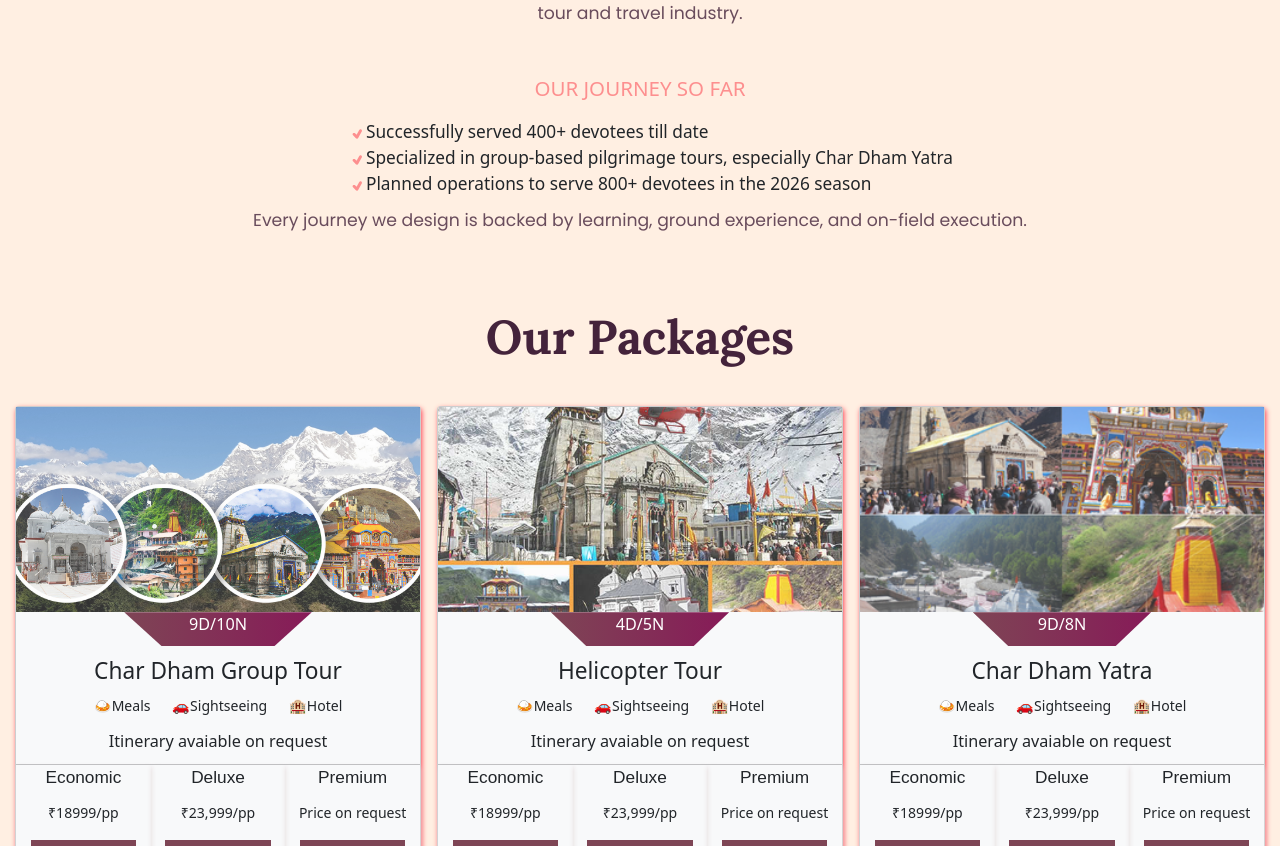
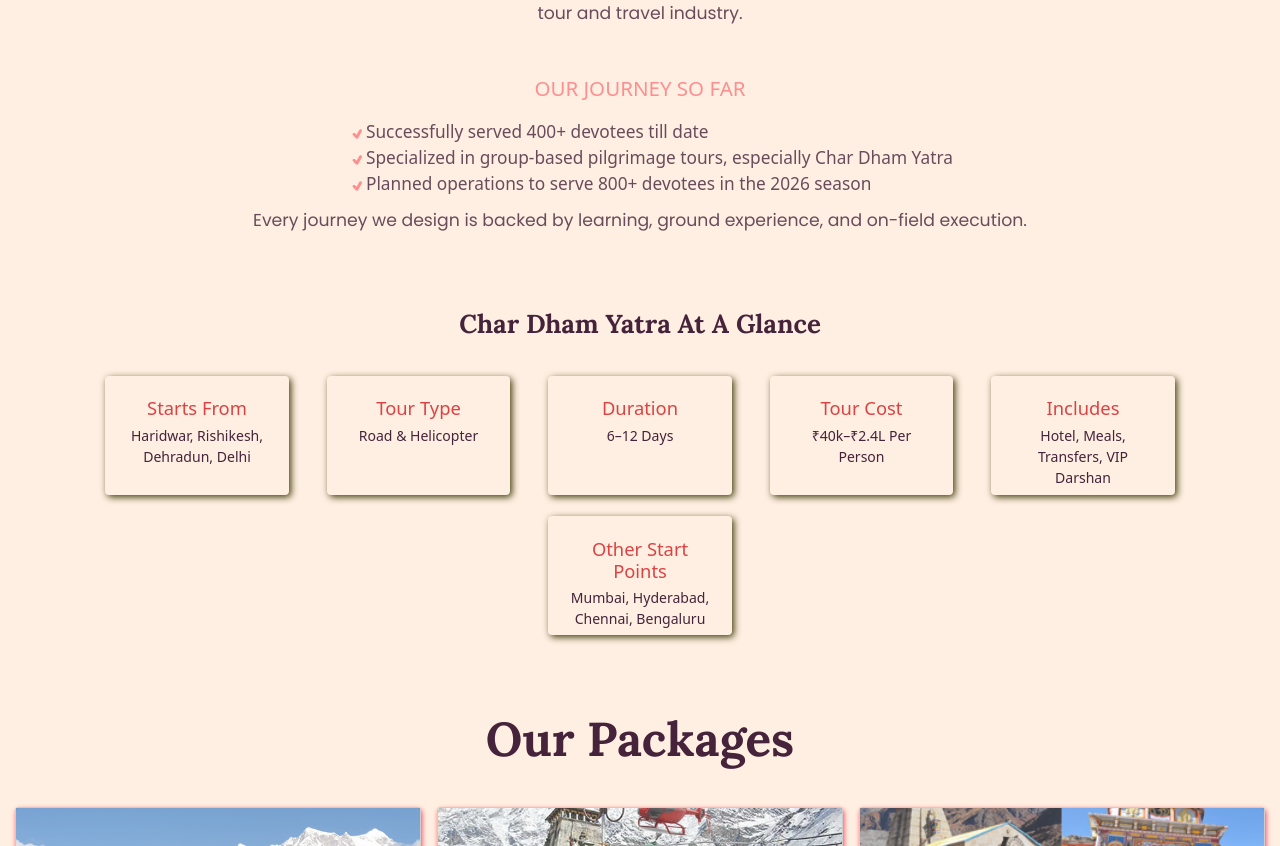
Before and after one commit to Sarita595k/Char_Dham_Frontend, a React (Vite) app: page / in a window 1280 px wide. Shown: the part 768-1614 px from the top of the page. Built offline with nearby package versions, Linux system fonts and the light colour scheme.

Commit message:
yatra at a glance completed

```diff
--- /dev/null
+++ b/src/Components/CharDhamAtGlance.jsx
@@ -0,0 +1,33 @@
+import React from 'react'
+// import { Heading } from './Heading'
+import { Container } from 'react-bootstrap'
+import { SubHeading } from './SubHeading'
+import TourCard from './TourCard'
+import styled from 'styled-components'
+
+const ContainerIs = styled(Container)`
+width:90%;
+display:flex;
+flex-direction:row;
+flex-wrap:wrap;
+align-items:center;
+justify-content:space-evenly;
+margin-top:1rem;
+`
+const CharDhamAtGlance = ({ subHeading }) => {
+    return (
+        <div>
+            <SubHeading subHeading={subHeading}></SubHeading>
+            <ContainerIs>
+                <TourCard title={"Starts from"} text={"Haridwar, Rishikesh, Dehradun, Delhi"} />
+                <TourCard title={"tour type"} text={"Road & Helicopter"} />
+                <TourCard title={"duration"} text={"6–12 Days"} />
+                <TourCard title={"Tour Cost"} text={"₹40k–₹2.4L per person"} />
+                <TourCard title={"Includes"} text={"Hotel, Meals, Transfers, VIP Darshan"} />
+                <TourCard title={"Other Start Points"} text={"Mumbai, Hyderabad, Chennai, Bengaluru"} />
+            </ContainerIs>
+        </div>
+    )
+}
+
+export default CharDhamAtGlance
--- /dev/null
+++ b/src/Components/SubHeading.jsx
@@ -0,0 +1,19 @@
+import styled from "styled-components"
+
+const Div = styled.div`
+margin:5% auto 2%;
+`
+const H1 = styled.h1`
+font-size:2.4rem;
+font-family: "Lora", serif;
+font-weight:700;
+text-transform:capitalize;
+color:#44233B;
+`
+export const SubHeading = ({ subHeading }) => {
+    return (
+        <Div>
+            <H1>{subHeading}</H1>
+        </Div>
+    )
+}
--- /dev/null
+++ b/src/Components/TourCard.jsx
@@ -0,0 +1,39 @@
+import { Card } from "react-bootstrap"
+import styled from "styled-components"
+
+const CardIs = styled(Card)`
+width:17rem;
+height:11rem;
+padding:1rem;
+background:transparent;
+box-shadow:.2rem .2rem .7rem #423e0bff;
+border:none;
+margin:1rem;
+`
+const Title = styled(Card.Title)`
+font-size:1.7rem;
+text-transform:capitalize;
+color:#DB4242;
+`
+
+const Text = styled(Card.Text)`
+font-size:1.3rem;
+color:#44233B;
+font-weight:400;
+text-transform:capitalize;
+`
+const TourCard = ({ title, text }) => {
+    return (
+        <div>
+            <CardIs>
+                <Card.Body>
+                    <Title>{title}</Title>
+                    <Text>
+                        {text}
+                    </Text>
+                </Card.Body>
+            </CardIs></div>
+    )
+}
+
+export default TourCard
--- a/src/Components/WhoweAre.jsx
+++ b/src/Components/WhoweAre.jsx
@@ -7,13 +7,13 @@ margin-top:3%;
 display:flex;
 flex-direction:column;
 align-items:center;
+color:#694c5c;
 `
 
 const P = styled.p`
 width:80%;
 font-family: "Poppins", sans-serif;
-font-size:1.6rem;
-color:#694c5c;`
+font-size:1.6rem;`
 
 const SubHeading = styled.h3`
 padding:3% 0 1%;
--- a/src/Pages/LandingPage.jsx
+++ b/src/Pages/LandingPage.jsx
@@ -5,6 +5,7 @@ import { Header } from "../Components/Header"
 import { CardComponent } from "../Components/CardComponent"
 import { Heading } from "../Components/Heading"
 import WhoweAre from "../Components/WhoweAre"
+import CharDhamAtGlance from "../Components/CharDhamAtGlance"
 
 const Div = styled.div`
 text-align:center;
@@ -18,6 +19,7 @@ export const LandingPage = () => {
             <Alert2 />
             <Header />
             <WhoweAre heading={"Who we are"} />
+            <CharDhamAtGlance subHeading={"Char Dham Yatra at a Glance"} />
             <Heading heading={"our packages"} />
             <CardComponent />
         </Div>
```
